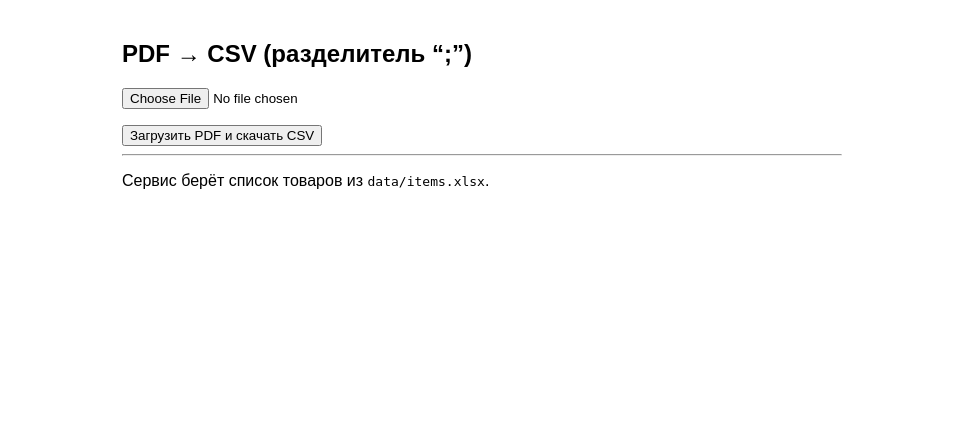
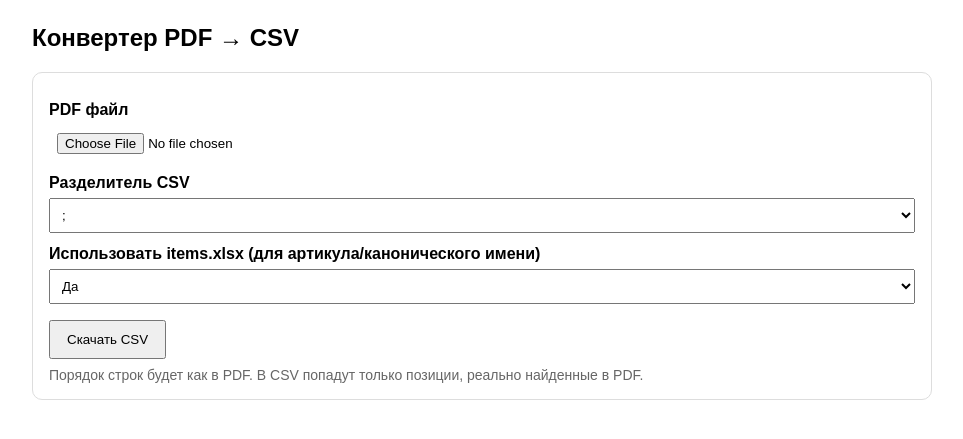
Before and after one commit to egcherepita-rgb/pdf2csv-render, a FastAPI app: page / in a window 1280 px wide. Shown: the top 439 px of the page, without its empty margins (158-1121 px from the left). Run offline with FastAPI, Linux system fonts and the light colour scheme.

Commit message:
Update index.html
Updated the layout and functionality of the PDF to CSV converter form.

```diff
--- a/templates/index.html
+++ b/templates/index.html
@@ -2,19 +2,42 @@
 <html lang="ru">
 <head>
   <meta charset="utf-8" />
+  <meta name="viewport" content="width=device-width,initial-scale=1" />
   <title>PDF → CSV</title>
+  <style>
+    body { font-family: Arial, sans-serif; max-width: 900px; margin: 24px auto; padding: 0 12px; }
+    .box { border: 1px solid #ddd; border-radius: 10px; padding: 16px; }
+    label { display:block; margin-top: 12px; font-weight: 600; }
+    input, select { padding: 8px; margin-top: 6px; width: 100%; }
+    button { margin-top: 16px; padding: 10px 16px; cursor: pointer; }
+    .hint { color:#666; font-size: 14px; margin-top: 8px; }
+  </style>
 </head>
-<body style="font-family: Arial; max-width: 720px; margin: 40px auto;">
-  <h2>PDF → CSV (разделитель “;”)</h2>
+<body>
+  <h2>Конвертер PDF → CSV</h2>
+  <div class="box">
+    <form action="/convert" method="post" enctype="multipart/form-data">
+      <label>PDF файл</label>
+      <input type="file" name="file" accept="application/pdf" required />
 
-  <form action="/convert" method="post" enctype="multipart/form-data">
-    <p>
-      <input type="file" name="pdf" accept="application/pdf" required />
-    </p>
-    <button type="submit">Загрузить PDF и скачать CSV</button>
-  </form>
+      <label>Разделитель CSV</label>
+      <select name="delimiter">
+        <option value=";">;</option>
+        <option value=",">,</option>
+        <option value="\t">TAB</option>
+      </select>
 
-  <hr>
-  <p>Сервис берёт список товаров из <code>data/items.xlsx</code>.</p>
+      <label>Использовать items.xlsx (для артикула/канонического имени)</label>
+      <select name="use_catalog">
+        <option value="1" selected>Да</option>
+        <option value="0">Нет (только как в PDF)</option>
+      </select>
+
+      <button type="submit">Скачать CSV</button>
+      <div class="hint">
+        Порядок строк будет как в PDF. В CSV попадут только позиции, реально найденные в PDF.
+      </div>
+    </form>
+  </div>
 </body>
 </html>
```
